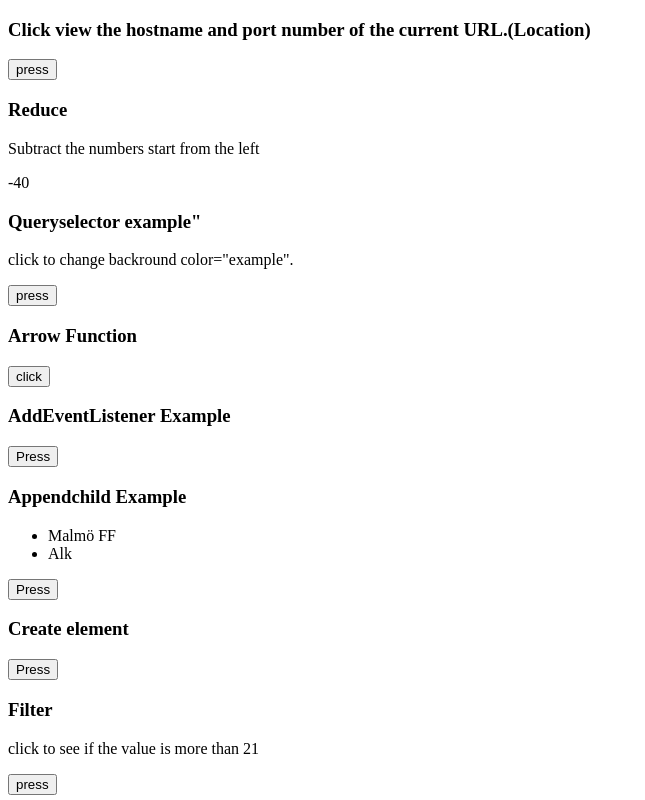
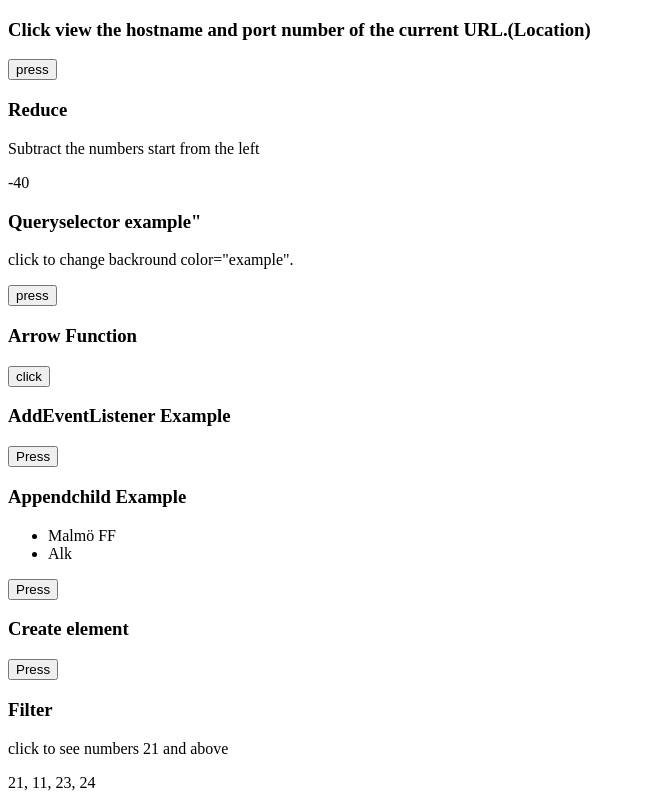
Before and after one commit to Bare758/Modul-1-Fri-Kod, a plain HTML site: page index.html in a window 1280 px wide. Shown: the top 800 px of the page, without its empty margins (0-645 px from the left). Drawn offline with Linux system fonts and the light colour scheme.

Commit message:
Update index.html

```diff
--- a/index.html
+++ b/index.html
@@ -39,7 +39,8 @@
 
 
 <h3>Filter</h3>
-<p>click to see if the value is more than 21</p>
+ <p>click to see numbers 21 and above</p>
+<p>21, 11, 23, 24</p>
 <button onclick="myFunction2()">press</button>
 <p id="id6"></p>
 
```
